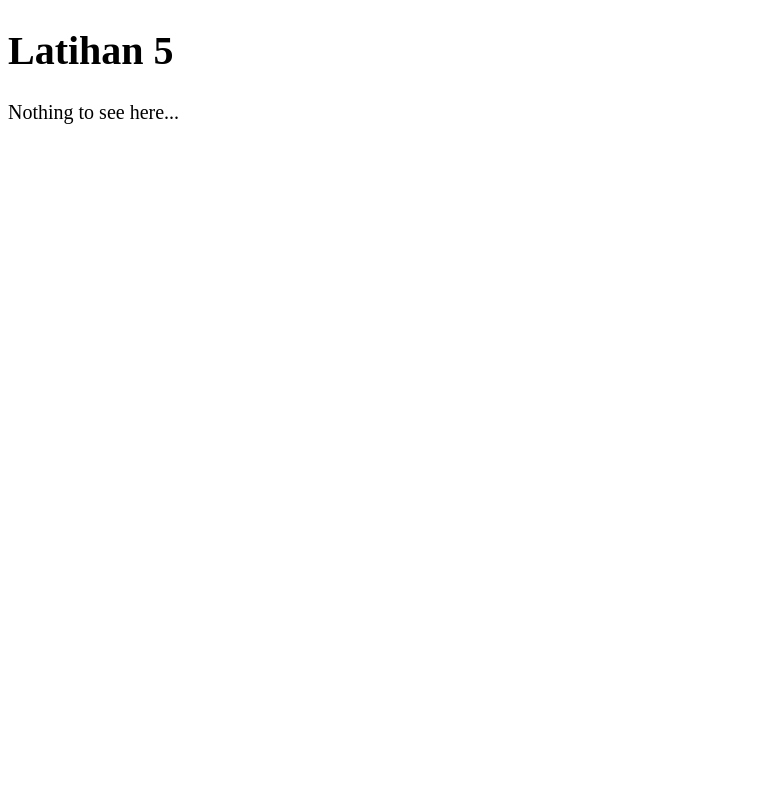
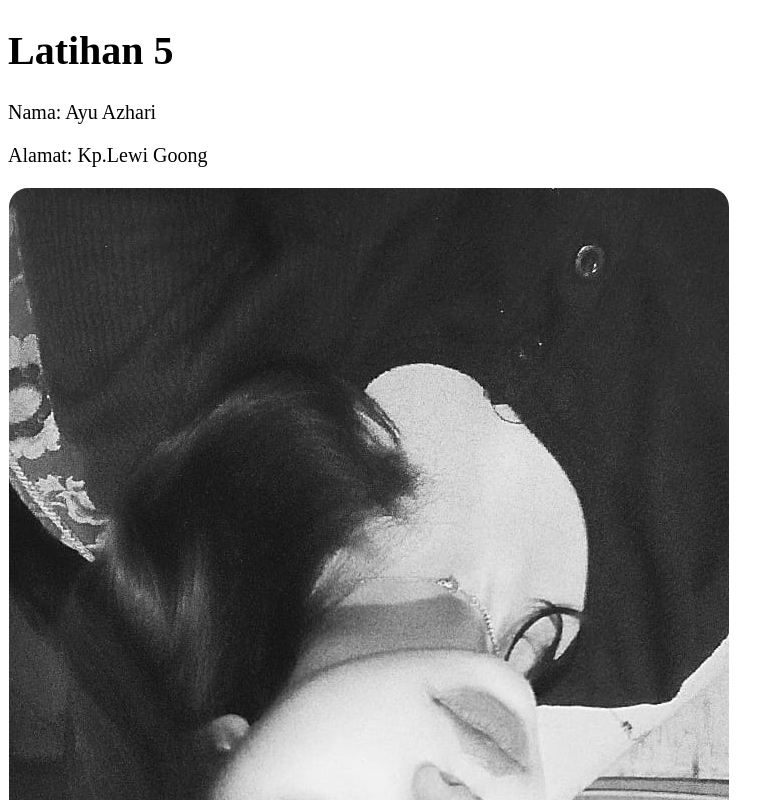
Before and after one commit to azahariiii/latihan5, a plain HTML site: page index.html in a window 1280 px wide. Shown: the top 800 px of the page, without its empty margins (0-784 px from the left). Drawn offline with Linux system fonts and the light colour scheme.

Commit message:
Menambah nama alamat dan foto

```diff
--- a/index.html
+++ b/index.html
@@ -16,7 +16,10 @@
 
 <body>
   <h1>Latihan 5</h1>
-  <p>Nothing to see here...</p>
+
+  <p>Nama: Ayu Azhari</p>
+  <p>Alamat: Kp.Lewi Goong</p>
+ <img src="fotoku.jpg" style="border-radius: 20px; border: 1px solid white" alt="" />
   <!-- Project -->
 </body>
 </html>
```
Also changed, not shown: fotoku.jpg (added).
